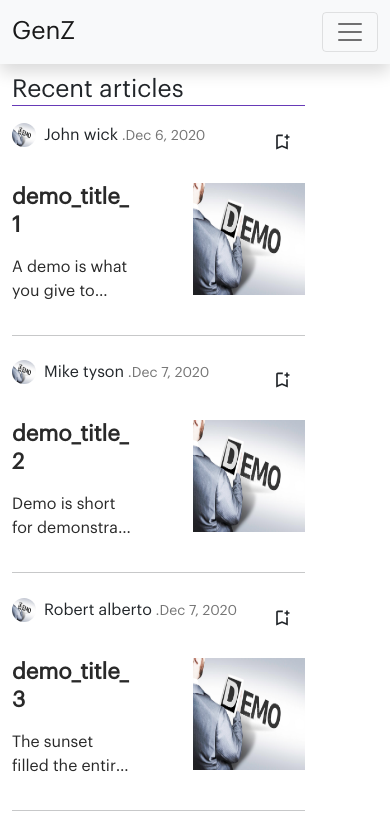
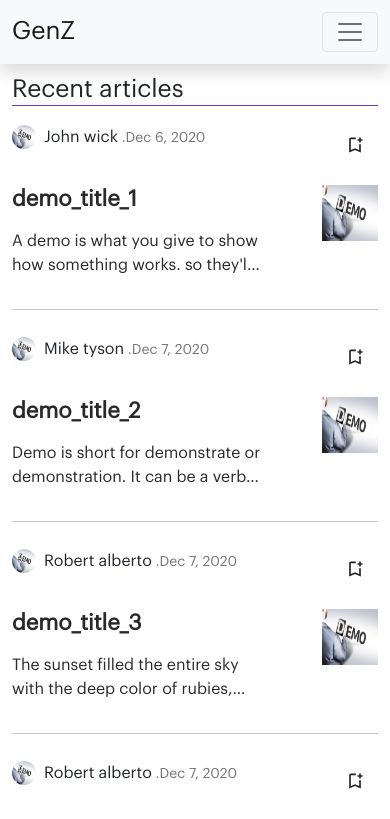
Before and after one commit to Harsha-S2604/genz-client, a React (Create React App) app: page / in a window 390 px wide. Shown: the top 819 px of the page. Built offline with nearby package versions, Linux system fonts and the light colour scheme.

Commit message:
responsiveness for article card image dude

```diff
--- a/src/component/home/Home.js
+++ b/src/component/home/Home.js
@@ -128,7 +128,7 @@ export default class Home extends Component {
                 <div className="container padding-top-3">
                     <div className="row">
                         <div className="col-lg-10 col-md-10 col-sm-10">
-                            <div style={{width: "80%"}}>
+                            <div className="recent-articles-content-style">
                                 <h2 className="recent-articles-header-style">Recent articles</h2>
                                 <div>
                                     {recentArticles}
--- a/src/component/home/recent articles/ArticlesCard.js
+++ b/src/component/home/recent articles/ArticlesCard.js
@@ -7,11 +7,34 @@ import {MdOutlineBookmarkAdd} from 'react-icons/md';
 
 export default class ArticlesCard extends Component {
 
+    constructor(props) {
+        super(props);
+        this.state = {
+          isDesktop: false
+        };
+    }
+
+    componentDidMount() {
+        this.updatePredicate();
+        window.addEventListener("resize", this.updatePredicate);
+    }
+
+
+    updatePredicate  = () => {
+        this.setState
+        ({ isDesktop: window.innerWidth > 625 });
+    }
+
+    componentWillUnmount() {
+        window.removeEventListener("resize", this.updatePredicate);
+    }
+
     handleSaveStory = () => {
         console.log("SAVE STORY")
     }
 
     render() {
+        const isDesktop = this.state.isDesktop;
         return (
             <div className="articles__style">
                 <article>
@@ -43,7 +66,12 @@ export default class ArticlesCard extends Component {
                                                 </div>
                                             </div>
                                             <div className="articles__card-image">
-                                                <img src={demo} width="112" height="112" alt="demo goes here" />
+                                                {
+                                                    isDesktop?
+                                                    <img src={demo} width="112" height="112" alt="demo goes here" />:
+                                                    <img src={demo} width="56" height="56" alt="demo goes here" />
+
+                                                }
                                             </div>
                                         </div>
                                     </div>
--- a/src/component/home/recent articles/__articlescard.scss
+++ b/src/component/home/recent articles/__articlescard.scss
@@ -117,3 +117,7 @@
     margin-left: 60px;
     display: block;
 }
+
+img {
+    vertical-align: middle;
+}
--- a/src/index.css
+++ b/src/index.css
@@ -198,8 +198,14 @@ div {
 }
 
 .recent-articles-content-style {
-  padding-top: 3%;
-  max-width: 75%;
+  width: 80%;
+}
+
+
+@media screen and (max-width: 800px) {
+  .recent-articles-content-style {
+      width: 100%;
+  }
 }
 
 .verticle-line {
```
